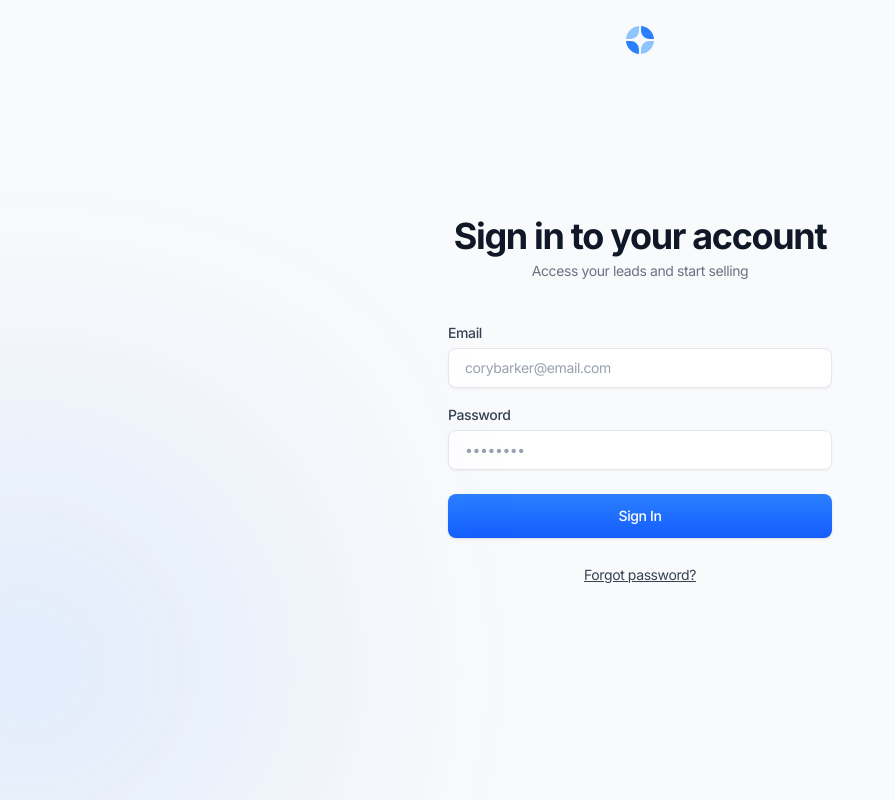
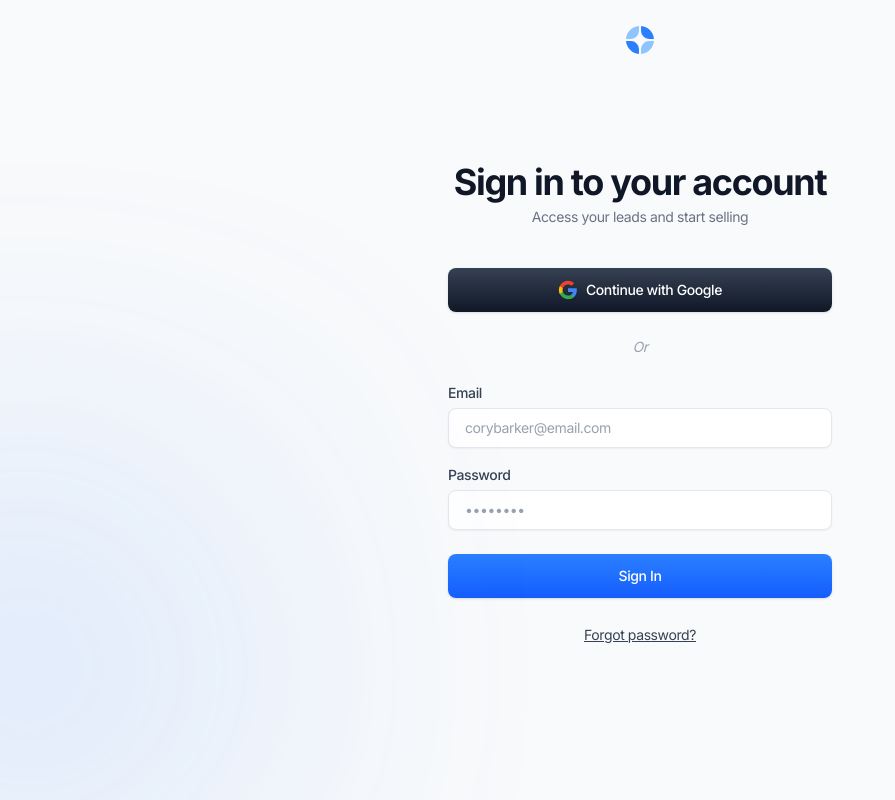
Before and after one commit to julianalert/yuzuuapp, a Next.js app: page /signin in a window 1280 px wide. Shown: the whole page, without its empty margins (0-895 px from the left). Built offline with nearby package versions, Linux system fonts and the light colour scheme; no server answers.

Commit message:
Add Google sign-in functionality to signin page

```diff
--- a/components/auth/signin-form.tsx
+++ b/components/auth/signin-form.tsx
@@ -11,10 +11,11 @@ export default function SignInForm() {
     password: '',
   })
   const [loading, setLoading] = useState(false)
+  const [googleLoading, setGoogleLoading] = useState(false)
   const [error, setError] = useState<string | null>(null)
   const [showReset, setShowReset] = useState(false)
 
-  const { signIn } = useAuth()
+  const { signIn, signInWithGoogle } = useAuth()
   const router = useRouter()
 
   const handleChange = (e: React.ChangeEvent<HTMLInputElement>) => {
@@ -55,6 +56,24 @@ export default function SignInForm() {
     }
   }
 
+  const handleGoogleSignIn = async () => {
+    setGoogleLoading(true)
+    setError(null)
+
+    try {
+      const result = await signInWithGoogle()
+
+      if (result.error) {
+        setError(result.error.message || 'An error occurred during Google sign in')
+      }
+      // Google OAuth will redirect automatically, so no need to handle success here
+    } catch (err) {
+      setError('An unexpected error occurred during Google sign in')
+    } finally {
+      setGoogleLoading(false)
+    }
+  }
+
   if (showReset) {
     return <PasswordResetForm onBack={() => setShowReset(false)} />
   }
@@ -65,6 +84,37 @@ export default function SignInForm() {
         <h1 className="text-4xl font-bold">Sign in to your account</h1>
         <p className="text-sm text-gray-500">Access your leads and start selling</p>
       </div>
+
+      {/* Google Sign In Button */}
+      <div className="mb-6">
+        <button
+          type="button"
+          className="btn w-full bg-linear-to-t from-gray-900 to-gray-700 bg-[length:100%_100%] bg-[bottom] text-white shadow-sm hover:bg-[length:100%_150%] flex items-center justify-center gap-2 disabled:opacity-50 disabled:cursor-not-allowed"
+          onClick={handleGoogleSignIn}
+          disabled={googleLoading || loading}
+        >
+          {googleLoading ? (
+            <div className="flex items-center justify-center gap-2">
+              <div className="w-4 h-4 border-2 border-white border-t-transparent rounded-full animate-spin"></div>
+              Connecting to Google...
+            </div>
+          ) : (
+            <>
+              <svg className="w-5 h-5" viewBox="0 0 24 24">
+                <path fill="#4285F4" d="M22.56 12.25c0-.78-.07-1.53-.2-2.25H12v4.26h5.92c-.26 1.37-1.04 2.53-2.21 3.31v2.77h3.57c2.08-1.92 3.28-4.74 3.28-8.09z"/>
+                <path fill="#34A853" d="M12 23c2.97 0 5.46-.98 7.28-2.66l-3.57-2.77c-.98.66-2.23 1.06-3.71 1.06-2.86 0-5.29-1.93-6.16-4.53H2.18v2.84C3.99 20.53 7.7 23 12 23z"/>
+                <path fill="#FBBC05" d="M5.84 14.09c-.22-.66-.35-1.36-.35-2.09s.13-1.43.35-2.09V7.07H2.18C1.43 8.55 1 10.22 1 12s.43 3.45 1.18 4.93l2.85-2.22.81-.62z"/>
+                <path fill="#EA4335" d="M12 5.38c1.62 0 3.06.56 4.21 1.64l3.15-3.15C17.45 2.09 14.97 1 12 1 7.7 1 3.99 3.47 2.18 7.07l3.66 2.84c.87-2.6 3.3-4.53 6.16-4.53z"/>
+              </svg>
+              Continue with Google
+            </>
+          )}
+        </button>
+      </div>
+
+      {/* Or divider */}
+      <div className="text-center text-sm italic text-gray-400 mb-6">Or</div>
+
       <form onSubmit={handleSubmit}>
         {error && (
           <div className="mb-4 p-3 bg-red-50 border border-red-200 rounded-md">
--- a/lib/auth-context.tsx
+++ b/lib/auth-context.tsx
@@ -10,6 +10,7 @@ interface AuthContextType {
   signUp: (data: SignUpData) => Promise<{ user: User | null; error: any }>
   signUpWithGoogle: () => Promise<{ error: any }>
   signIn: (data: SignInData) => Promise<{ user: User | null; error: any }>
+  signInWithGoogle: () => Promise<{ error: any }>
   signOut: () => Promise<{ error: any }>
 }
 
@@ -64,6 +65,11 @@ export function AuthProvider({ children }: { children: React.ReactNode }) {
     return result
   }
 
+  const signInWithGoogle = async () => {
+    const result = await auth.signInWithGoogle()
+    return result
+  }
+
   const signOut = async () => {
     const result = await auth.signOut()
     if (!result.error) {
@@ -78,6 +84,7 @@ export function AuthProvider({ children }: { children: React.ReactNode }) {
     signUp,
     signUpWithGoogle,
     signIn,
+    signInWithGoogle,
     signOut,
   }
 
--- a/lib/auth.ts
+++ b/lib/auth.ts
@@ -43,6 +43,26 @@ export const auth = {
 
   // Sign up with Google OAuth
   async signUpWithGoogle(): Promise<{ error: AuthError | null }> {
+    if (!supabase) {
+      return { error: { message: 'Supabase not configured', status: 500 } as AuthError }
+    }
+
+    try {
+      const { data, error } = await supabase.auth.signInWithOAuth({
+        provider: 'google',
+        options: {
+          redirectTo: `${window.location.origin}/auth/callback`,
+        }
+      })
+
+      return { error }
+    } catch (error) {
+      return { error: error as AuthError }
+    }
+  },
+
+  // Sign in with Google OAuth
+  async signInWithGoogle(): Promise<{ error: AuthError | null }> {
     if (!supabase) {
       return { error: { message: 'Supabase not configured', status: 500 } as AuthError }
     }
```
